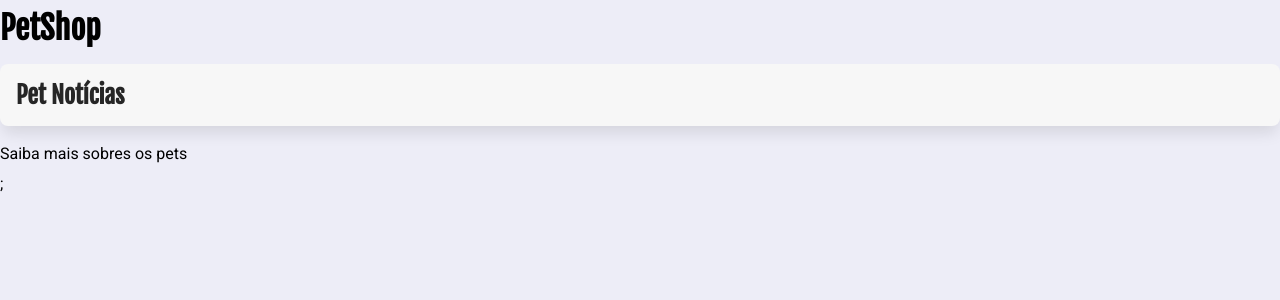
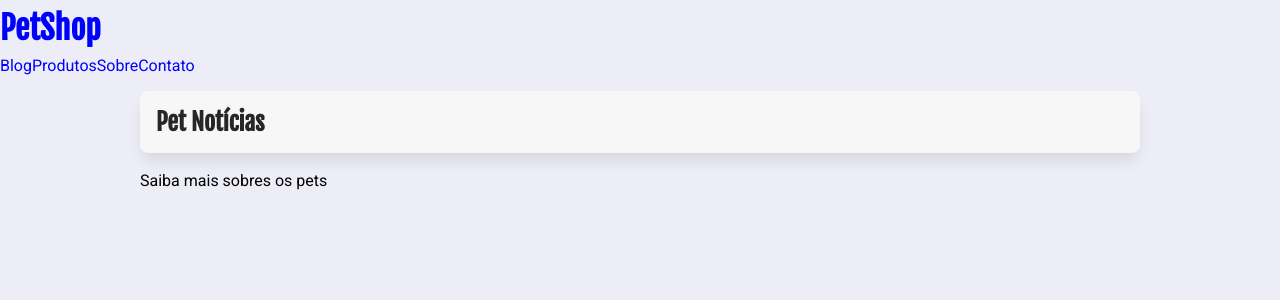
Before and after one commit to joaopedro-style/petshop, a Next.js app: page / in a window 1280 px wide. Shown: the top 300 px of the page. Built offline with nearby package versions, Linux system fonts and the light colour scheme.

Commit message:
Adiciona links e main

```diff
--- a/src/app/contato/page.tsx
+++ b/src/app/contato/page.tsx
@@ -10,7 +10,7 @@
   return (
     <section>
       <h2>Contato</h2>
-      <p>Lorem ipsum dolor sit amet consectetur adipisicing elit.</p>;
+      <p>Lorem ipsum dolor sit amet consectetur adipisicing elit.</p>
     </section>
   );
 }
--- a/src/app/layout.tsx
+++ b/src/app/layout.tsx
@@ -1,6 +1,7 @@
 import type { Metadata } from "next";
 import { Roboto, Fjalla_One } from "next/font/google";
 import "./globals.css";
+import Link from "next/link";
 
 /* Configura variáveis para as fontes */
 const roboto = Roboto({
@@ -38,9 +39,17 @@
     <html lang="pt-br">
       <body className={`${roboto.variable} ${fjallaOne.variable}`}>
         <header>
-          <h1>PetShop</h1>
+          <h1>
+            <Link href="/">PetShop</Link>
+          </h1>
+          <nav>
+            <Link href="/">Blog</Link>
+            <Link href="/produtos">Produtos</Link>
+            <Link href="/sobre">Sobre</Link>
+            <Link href="/contato">Contato</Link>
+          </nav>
         </header>
-        {children}
+        <main className="limitador">{children}</main>
       </body>
     </html>
   );
--- a/src/app/page.tsx
+++ b/src/app/page.tsx
@@ -3,7 +3,7 @@
   return (
     <section>
       <h2>Pet Notícias</h2>
-      <p>Saiba mais sobres os pets</p>;
+      <p>Saiba mais sobres os pets</p>
     </section>
   );
 }
--- a/src/app/produtos/page.tsx
+++ b/src/app/produtos/page.tsx
@@ -10,7 +10,7 @@
   return (
     <section>
       <h2>Produtos</h2>
-      <p>Lorem ipsum dolor sit amet consectetur adipisicing elit.</p>;
+      <p>Lorem ipsum dolor sit amet consectetur adipisicing elit.</p>
     </section>
   );
 }
```
